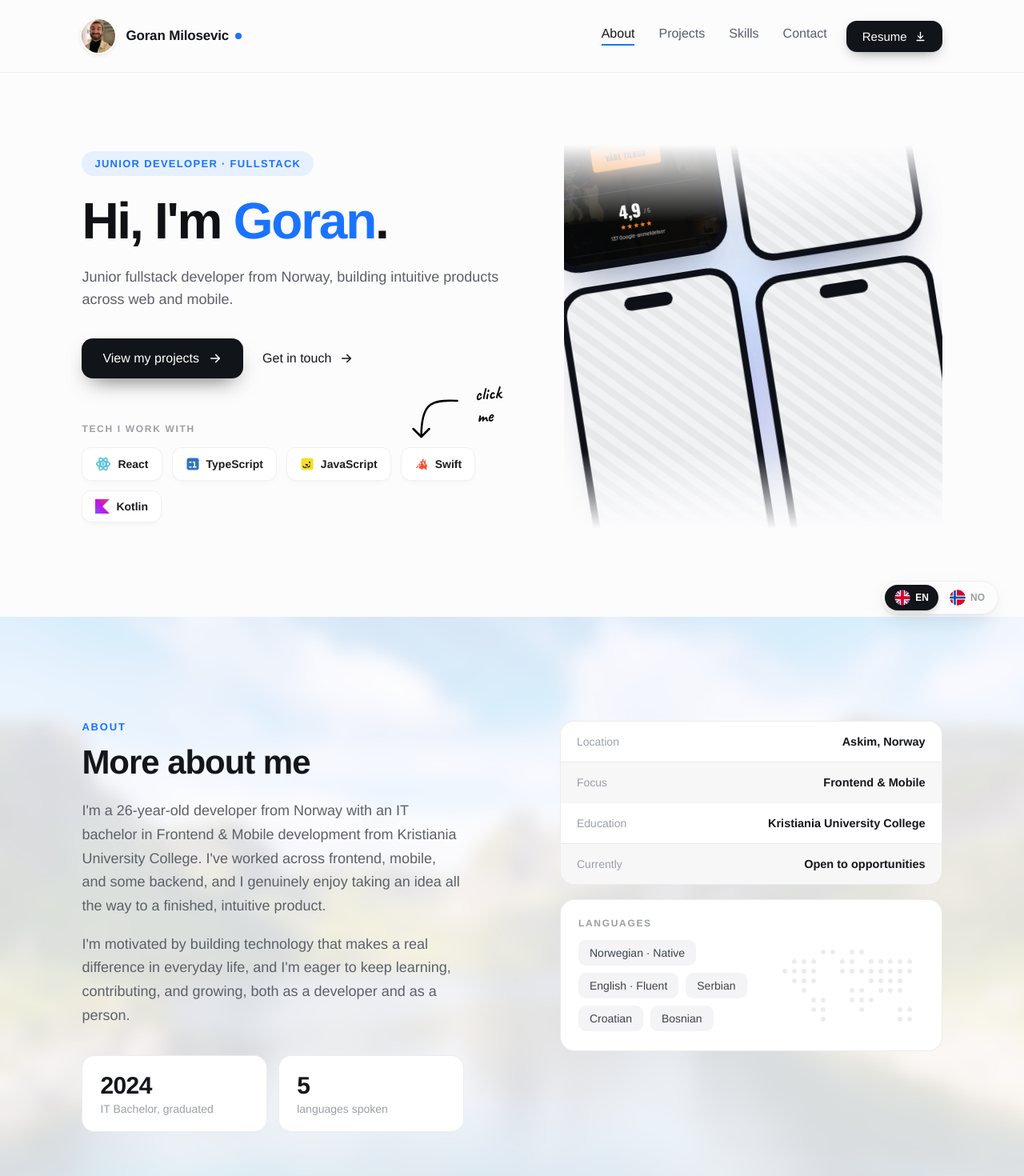
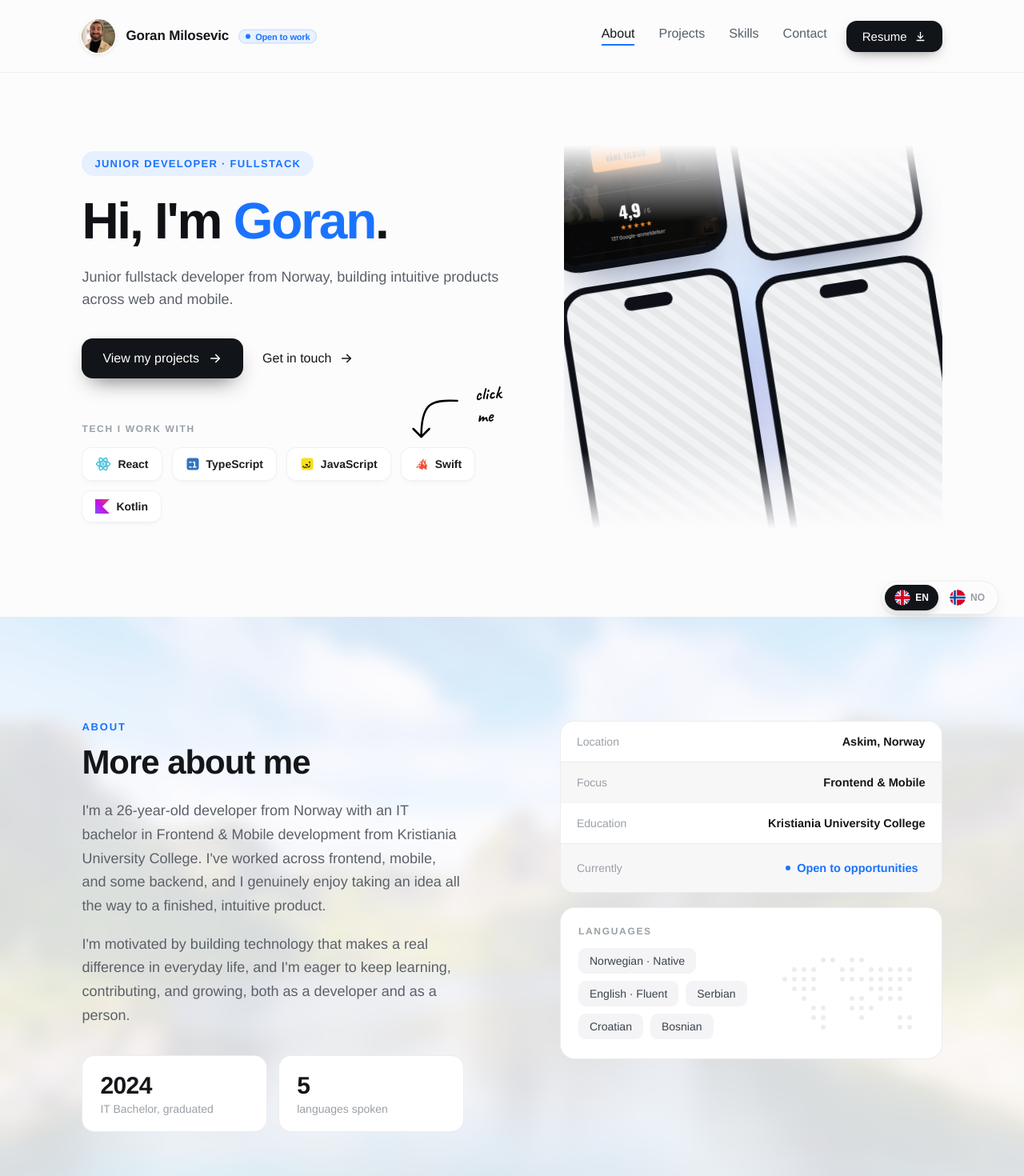
Before and after one commit to gomilo2000/gomilo2000.github.io, a React (Vite) app: page / in a window 1280 px wide. Shown: the top 1470 px of the page at 80% size. Built offline with nearby package versions, Linux system fonts and the light colour scheme; the HTML template or start-up script is replaced by a standard one.

Commit message:
blue dot change navbar + about section

```diff
--- a/src/components/About.tsx
+++ b/src/components/About.tsx
@@ -303,7 +303,41 @@ export default function About({ language }: AboutProps) {
                 }}
               >
                 <span style={{ fontSize: 14, color: '#9aa0a6' }}>{label}</span>
-                <span style={{ fontSize: 14.5, fontWeight: 600, color: '#14161a' }}>{value}</span>
+                {i === 3 ? (
+                  <a
+                    href="#contact"
+                    onClick={(e) => {
+                      e.preventDefault()
+                      const el = document.getElementById('contact')
+                      if (el) {
+                        el.scrollIntoView({ behavior: 'smooth' })
+                      }
+                    }}
+                    className="about-status-link"
+                    style={{
+                      display: 'inline-flex',
+                      alignItems: 'center',
+                      gap: 8,
+                      fontSize: 14.5,
+                      fontWeight: 600,
+                      color: 'var(--accent, #1a73ff)',
+                      textDecoration: 'none',
+                      padding: '4px 8px',
+                      borderRadius: 20,
+                      marginLeft: -8,
+                      transition: 'all 0.25s ease',
+                      cursor: 'pointer',
+                    }}
+                  >
+                    <span style={{ position: 'relative', display: 'flex', width: 6, height: 6, flexShrink: 0 }}>
+                      <span style={{ position: 'absolute', inset: 0, borderRadius: '50%', background: 'var(--accent, #1a73ff)', opacity: 0.6, animation: 'cc-ping 1.6s cubic-bezier(0,0,.2,1) infinite' }} />
+                      <span style={{ position: 'relative', width: 6, height: 6, borderRadius: '50%', background: 'var(--accent, #1a73ff)' }} />
+                    </span>
+                    {value}
+                  </a>
+                ) : (
+                  <span style={{ fontSize: 14.5, fontWeight: 600, color: '#14161a' }}>{value}</span>
+                )}
               </div>
             ))}
           </div>
--- a/src/components/Footer.tsx
+++ b/src/components/Footer.tsx
@@ -20,7 +20,26 @@ export default function Footer({ language }: FooterProps) {
       <div>
         <span style={{ display: 'flex', alignItems: 'center', gap: 9, fontSize: 16, fontWeight: 600, color: '#14161a' }}>
           Goran Milosevic
-          <span style={{ width: 8, height: 8, borderRadius: '50%', background: 'var(--accent)' }} />
+          <span style={{
+            display: 'inline-flex',
+            alignItems: 'center',
+            gap: 6,
+            background: 'color-mix(in srgb, var(--accent) 10%, #fff)',
+            border: '1px solid color-mix(in srgb, var(--accent) 20%, transparent)',
+            borderRadius: 20,
+            padding: '2px 8px',
+            fontSize: 11,
+            fontWeight: 600,
+            color: 'var(--accent)',
+            marginLeft: 4,
+            transform: 'translateY(0.5px)',
+          }}>
+            <span style={{ position: 'relative', display: 'flex', width: 6, height: 6 }}>
+              <span style={{ position: 'absolute', inset: 0, borderRadius: '50%', background: 'var(--accent)', opacity: 0.6, animation: 'cc-ping 1.6s cubic-bezier(0,0,.2,1) infinite' }} />
+              <span style={{ position: 'relative', width: 6, height: 6, borderRadius: '50%', background: 'var(--accent)' }} />
+            </span>
+            {language === 'en' ? 'Open to work' : 'Åpen for arbeid'}
+          </span>
         </span>
         <p style={{ margin: '8px 0 0', fontSize: 14, color: '#9aa0a6' }}>{t.desc}</p>
       </div>
--- a/src/components/Nav.tsx
+++ b/src/components/Nav.tsx
@@ -87,7 +87,26 @@ export default function Nav({ language }: NavProps) {
         />
         <span style={{ display: 'flex', alignItems: 'center', gap: 8, fontSize: 17, fontWeight: 600, color: '#14161a', letterSpacing: '-.01em' }}>
           Goran Milosevic
-          <span style={{ width: 8, height: 8, borderRadius: '50%', background: 'var(--accent)' }} />
+          <span style={{
+            display: 'inline-flex',
+            alignItems: 'center',
+            gap: 6,
+            background: 'color-mix(in srgb, var(--accent) 10%, #fff)',
+            border: '1px solid color-mix(in srgb, var(--accent) 20%, transparent)',
+            borderRadius: 20,
+            padding: '2px 8px',
+            fontSize: 11,
+            fontWeight: 600,
+            color: 'var(--accent)',
+            marginLeft: 4,
+            transform: 'translateY(0.5px)',
+          }}>
+            <span style={{ position: 'relative', display: 'flex', width: 6, height: 6 }}>
+              <span style={{ position: 'absolute', inset: 0, borderRadius: '50%', background: 'var(--accent)', opacity: 0.6, animation: 'cc-ping 1.6s cubic-bezier(0,0,.2,1) infinite' }} />
+              <span style={{ position: 'relative', width: 6, height: 6, borderRadius: '50%', background: 'var(--accent)' }} />
+            </span>
+            {language === 'en' ? 'Open to work' : 'Åpen for arbeid'}
+          </span>
         </span>
       </a>
 
--- a/src/index.css
+++ b/src/index.css
@@ -428,3 +428,14 @@ body {
   box-shadow: 0 8px 20px -8px color-mix(in srgb, var(--accent, #1a73ff) 40%, transparent),
               0 0 12px color-mix(in srgb, var(--accent, #1a73ff) 10%, transparent);
 }
+
+/* About Section Status Link */
+.about-status-link {
+  background: transparent;
+  border: 1px solid transparent;
+}
+
+.about-status-link:hover {
+  background: color-mix(in srgb, var(--accent, #1a73ff) 8%, #fff);
+  border-color: color-mix(in srgb, var(--accent, #1a73ff) 18%, transparent);
+}
```
